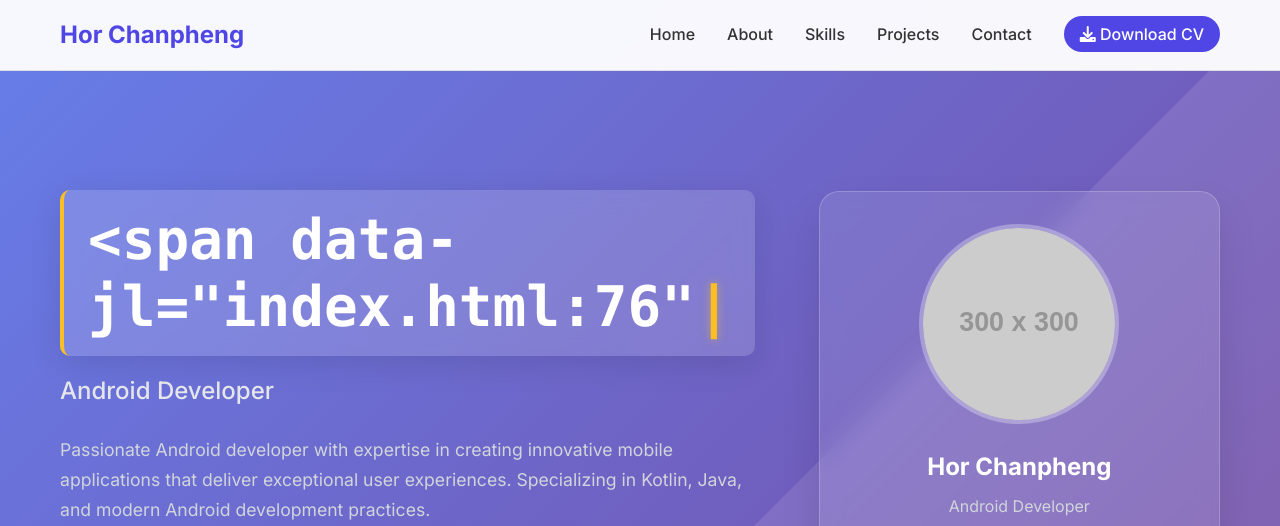
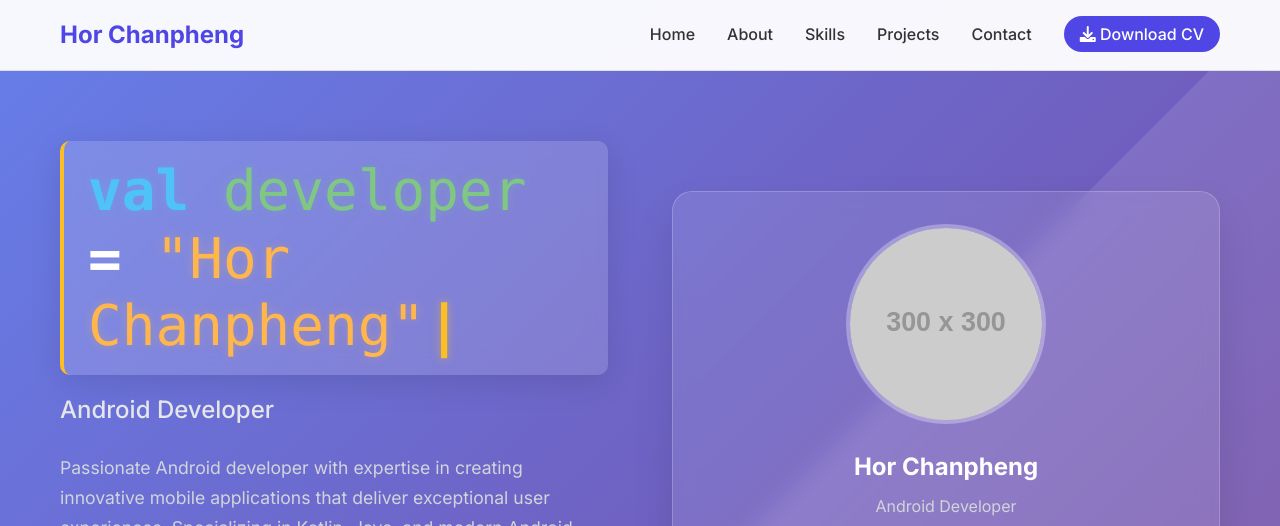
Before and after one commit to ChanphengHor/hor-chanpheng_v2, a website: page index.html in a window 1280 px wide. Shown: the top 526 px of the page. Drawn offline with Linux system fonts and the light colour scheme; placeholder pictures from the web are drawn by us.

Commit message:
Fix Kotlin code display to show clean code without HTML tags
- Updated typing animation to build Kotlin code from parts
- Removed HTML tags from initial HTML content
- Code now displays as clean 'val developer = "Hor Chanpheng"'
- Proper syntax highlighting applied during typing animation
- No more visible HTML tags in the code block

```diff
--- a/index.html
+++ b/index.html
@@ -73,7 +73,7 @@
             <div class="hero-content">
                 <div class="hero-text">
                     <h1 class="hero-title">
-                        <span class="kotlin-keyword">val</span> <span class="kotlin-variable">developer</span> = <span class="kotlin-string">"Hor Chanpheng"</span>
+                        <!-- Kotlin code will be typed here -->
                     </h1>
                     <h2 class="hero-subtitle">Android Developer</h2>
                     <p class="hero-description">
--- a/script.js
+++ b/script.js
@@ -305,23 +305,45 @@ function typeWriter(element, text, speed = 100) {
 document.addEventListener('DOMContentLoaded', () => {
     const heroTitle = document.querySelector('.hero-title');
     if (heroTitle) {
-        const originalText = heroTitle.innerHTML;
         setTimeout(() => {
-            typeWriterKotlin(heroTitle, originalText, 100);
+            typeWriterKotlin(heroTitle, '', 100);
         }, 1000);
     }
 });
 
 // Kotlin-style typing animation
 function typeWriterKotlin(element, text, speed = 100) {
-    let i = 0;
+    // Define the Kotlin code parts
+    const codeParts = [
+        { text: 'val', class: 'kotlin-keyword' },
+        { text: ' ', class: '' },
+        { text: 'developer', class: 'kotlin-variable' },
+        { text: ' = ', class: '' },
+        { text: '"Hor Chanpheng"', class: 'kotlin-string' }
+    ];
+
+    let currentPart = 0;
+    let currentChar = 0;
     element.innerHTML = '';
 
     function type() {
-        if (i < text.length) {
-            element.innerHTML += text.charAt(i);
-            i++;
-            setTimeout(type, speed);
+        if (currentPart < codeParts.length) {
+            const part = codeParts[currentPart];
+
+            if (currentChar < part.text.length) {
+                const char = part.text.charAt(currentChar);
+                if (part.class) {
+                    element.innerHTML += `<span class="${part.class}">${char}</span>`;
+                } else {
+                    element.innerHTML += char;
+                }
+                currentChar++;
+                setTimeout(type, speed);
+            } else {
+                currentPart++;
+                currentChar = 0;
+                setTimeout(type, speed);
+            }
         }
     }
 
```
